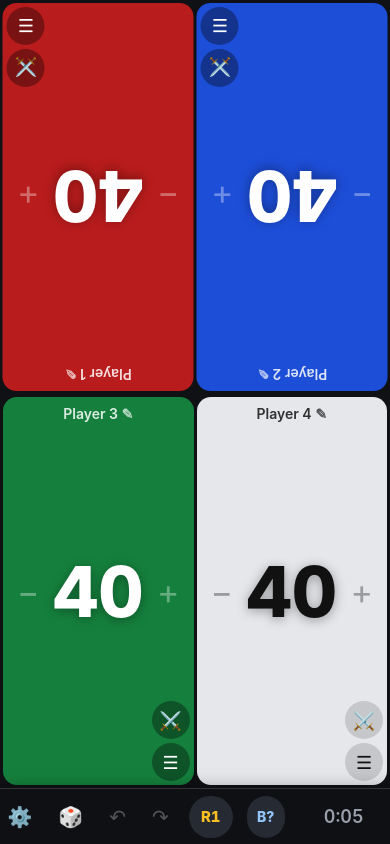
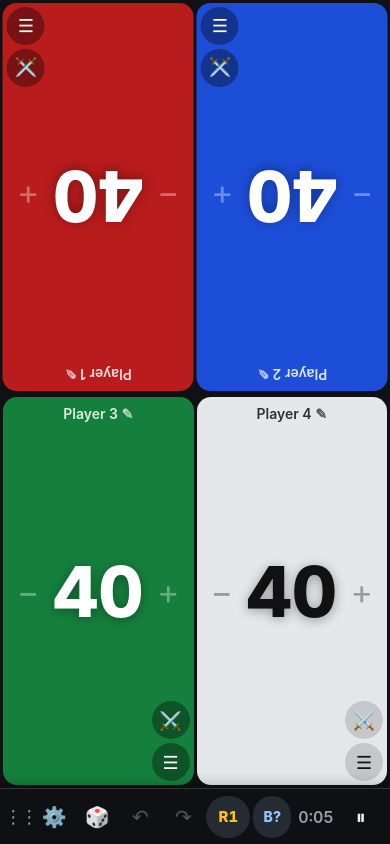
Before and after one commit to Boghammer/life-tracker, a plain HTML site: page index.html in a window 390 px wide. Drawn offline with Linux system fonts and the light colour scheme.

Commit message:
Bottom bar fits narrow Android screens, gear no longer clipped (v1.24.4)
Co-Authored-By: Claude Sonnet 5.5 <noreply@anthropic.com>

```diff
--- a/index.html
+++ b/index.html
@@ -220,6 +220,11 @@ body.solo .badge{font-size:18px}
 #bar[data-pos=start][data-o=v]{left:var(--il,env(safe-area-inset-left));right:auto;border-right:1px solid #333}
 #bar[data-pos=end][data-o=v]{left:auto;right:var(--ir,env(safe-area-inset-right));border-left:1px solid #333}
 #bar[data-pos=start][data-o=h] #timer,#bar[data-pos=end][data-o=h] #timer{font-size:18px;min-width:90px}
+@media (max-width:480px){
+  #bar[data-pos=start][data-o=h],#bar[data-pos=end][data-o=h]{gap:3px;padding:0 4px;justify-content:safe center}
+  #bar[data-pos=start][data-o=h] #timer,#bar[data-pos=end][data-o=h] #timer{font-size:16px;min-width:0;padding:0 4px}
+  #bar[data-pos=start][data-o=h] button,#bar[data-pos=end][data-o=h] button{min-width:0;flex-shrink:1}
+}
 #bar[data-o=v][data-pos=start] #timer,#bar[data-o=v][data-pos=end] #timer{min-width:0;padding:4px 0;font-size:13px}
 #bar[data-o=v][data-pos=start] #grip,#bar[data-o=v][data-pos=end] #grip{width:42px;height:22px}
 #bar[data-o=v][data-pos=start] #grip span,#bar[data-o=v][data-pos=end] #grip span{display:block;transform:rotate(90deg)}
@@ -352,7 +357,7 @@ body.solo .badge{font-size:18px}
 <script>
 // Bump APP_VERSION on every release so the version shown in Settings tells you which build your phone is running.
 // APP_BUILD is filled in with the commit date by the pre-commit hook (.git/hooks/pre-commit).
-const APP_VERSION='1.24.3',APP_BUILD='2026-11-16';
+const APP_VERSION='1.24.4',APP_BUILD='2026-11-18';
 const versionLine=()=>`Bog Life v${APP_VERSION} · build ${APP_BUILD}`;
 const COLORS=['#b91c1c','#1d4ed8','#15803d','#e5e7eb','#7e22ce','#0e7490'];   // player 4 is white
 const SWATCHES=['#b91c1c','#ea580c','#a16207','#ca8a04','#15803d','#0e7490','#1d4ed8','#7e22ce','#be185d','#475569','#111827','#e5e7eb'];
```
Also changed, not shown: 1 other file.
